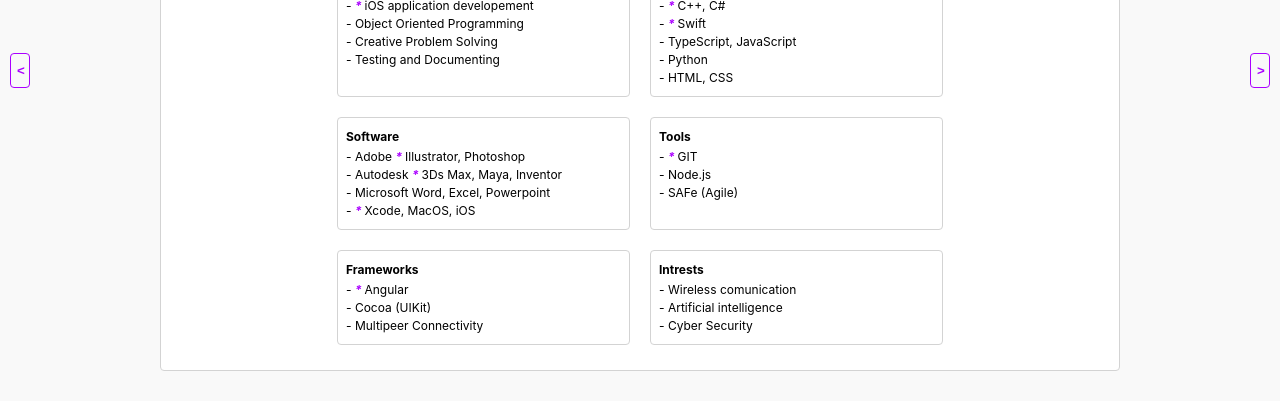
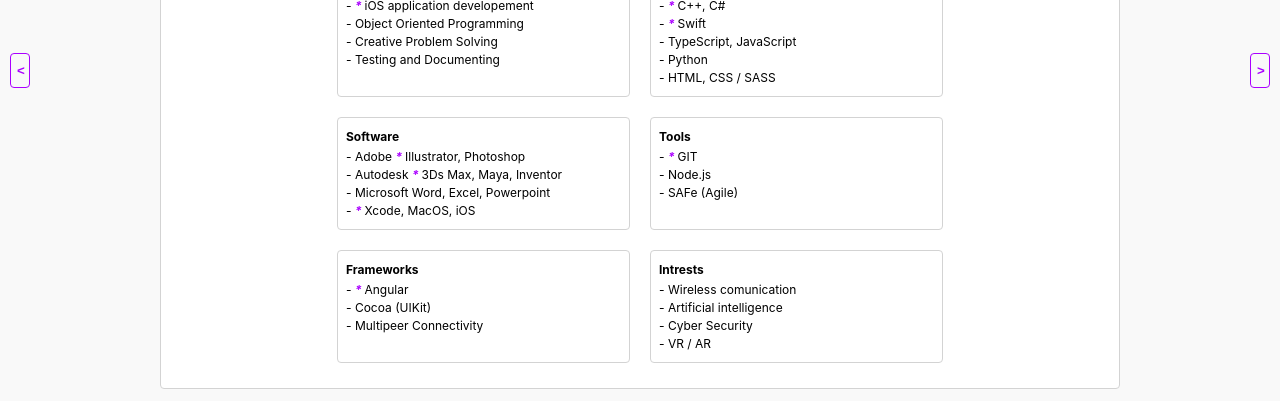
Before and after one commit to yassck02/portfolio, an Angular app in the folder src/: page /home in a window 1280 px wide. Shown: the part 331-732 px from the top of the page. Built offline with nearby package versions, Linux system fonts and the light colour scheme.

Commit message:
Testing porject service architecture upgrade

```diff
--- a/src/src/app/pages/home/home.page.html
+++ b/src/src/app/pages/home/home.page.html
@@ -29,7 +29,7 @@
         <li>- <em>* </em>Swift</li>
         <li>- TypeScript, JavaScript</li>
         <li>- Python</li>
-        <li>- HTML, CSS</li>
+        <li>- HTML, CSS / SASS</li>
     </div>
 
     <div>
@@ -59,6 +59,7 @@
         <li>- Wireless comunication</li>
         <li>- Artificial intelligence</li>
         <li>- Cyber Security</li>
+        <li>- VR / AR</li>
     </div>
 
 </div>
```
Also changed, not shown: 1 other file (tests, documents, lock files or other folders).
